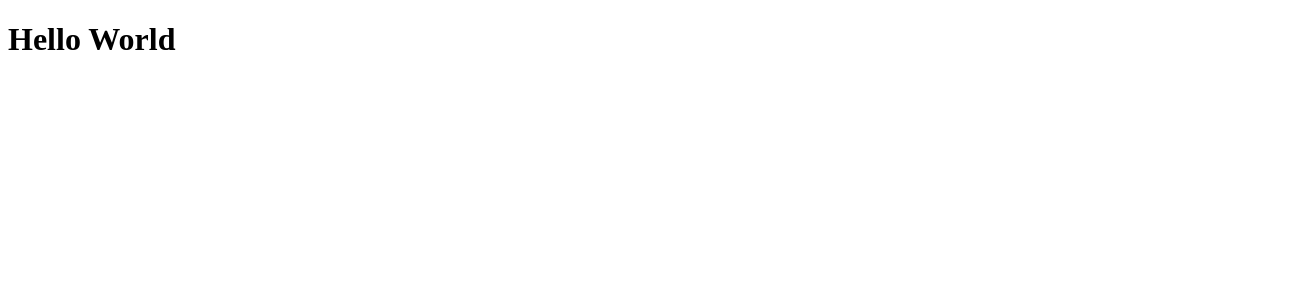
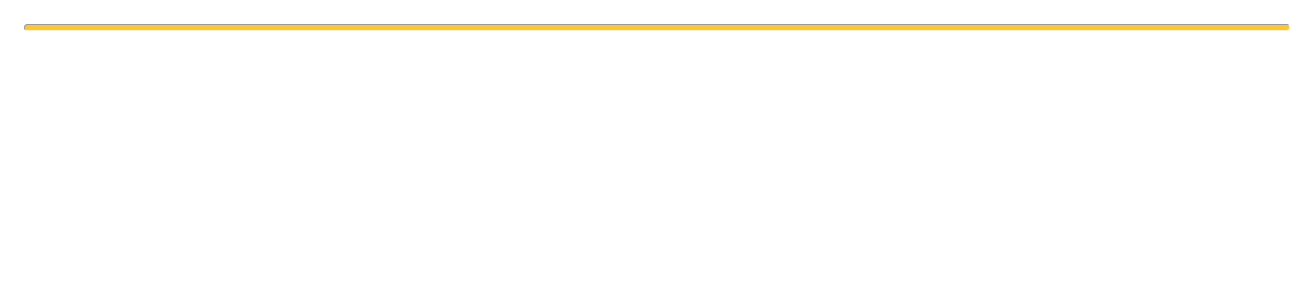
Before and after one commit to mohammedshamia/colors-team-project, a React (Create React App) app: page / in a window 1280 px wide. Shown: the top 300 px of the page, 1304 px wide, since content can reach past the window. Built offline with nearby package versions, Linux system fonts and the light colour scheme.

Commit message:
fix conflict

```diff
--- a/src/App.tsx
+++ b/src/App.tsx
@@ -1,6 +1,11 @@
+import { Container, Divider } from './components';
 
 const App: React.FC = () => {
-  return <h1>Hello World</h1>;
+  return (
+    <Container direction="column" justifyContent="space-between">
+      <Divider thick="5px" />
+    </Container>
+  );
 };
 
 export default App;
```
